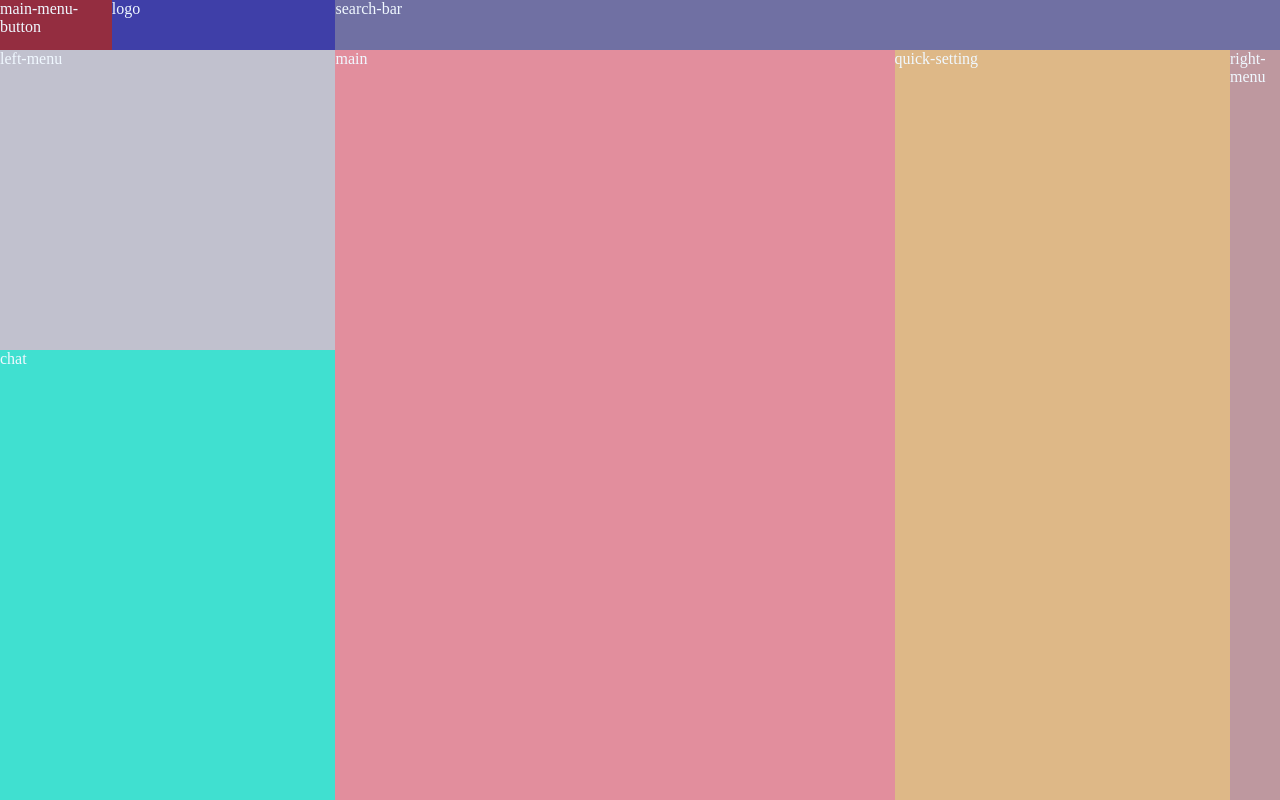
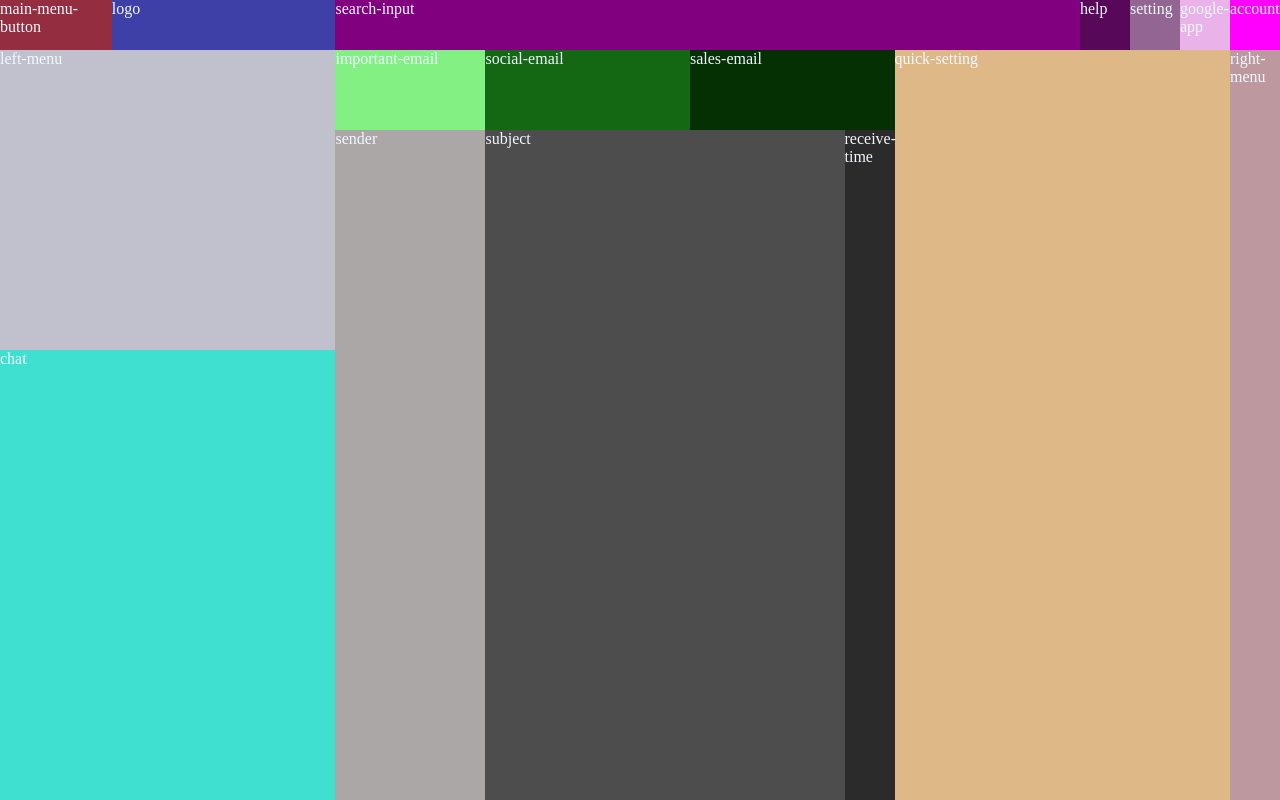
Before and after one commit to catlirex/boolean-uk-html-popular-page-layouts, a website: page gmail/index.html in a window 1280 px wide. Drawn offline with Linux system fonts and the light colour scheme.

Commit message:
add nested grid

```diff
--- a/gmail/index.html
+++ b/gmail/index.html
@@ -10,10 +10,26 @@
   <body>
     <div class="grid-container">
       <div class="logo"><p>logo</p></div>
-      <div class="search-bar"><p>search-bar</p></div>
+      <div class="search-bar">
+        <div class="search-input"><p>search-input</p></div>
+        <div class="help"><p>help</p></div>
+        <div class="setting"><p>setting</p></div>
+        <div class="google-app"><p>google-app</p></div>
+        <div class="account"><p>account</p></div>
+      </div>
       <div class="left-menu"><p>left-menu</p></div>
       <div class="right-menu"><p>right-menu</p></div>
-      <div class="main"><p>main</p></div>
+      <div class="main">
+        <div class="important-email"><p>important-email</p></div>
+        <div class="social-email"><p>social-email</p></div>
+        <div class="sales-email"><p>sales-email</p></div>
+        <div class="email-list">
+          <div class="sender"><p>sender</p></div>
+          <div class="subject"><p>subject</p></div>
+          <div class="receive-time"><p>receive-time</p></div>
+          <div class="subject-sender-list"><p>subject-sender-list</p></div>
+        </div>
+      </div>
 
       <div class="main-menu-button"><p>main-menu-button</p></div>
       <div class="quick-setting"><p>quick-setting</p></div>
--- a/gmail/style.css
+++ b/gmail/style.css
@@ -13,6 +13,27 @@
   width: 100vw;
   height: 100vh;
 }
+.search-bar {
+  display: grid;
+  grid-template:
+    "search-input  help  setting  google-app  account" 50px/
+    1fr 50px 50px 50px 50px;
+}
+
+.main {
+  display: grid;
+  grid-template:
+    "important-email  social-email  sales-email" 80px
+    "email-list email-list email-list" 1fr/
+    150px 1fr 1fr;
+}
+
+.email-list {
+  display: grid;
+  grid-template:
+    "sender subject  receive-time " 1fr/
+    150px 1fr 50px;
+}
 
 @media only screen and (max-width: 600px) {
   .grid-container {
@@ -25,6 +46,22 @@
       50px 2fr 1fr;
   }
   .main-menu-button {
+    display: none;
+  }
+
+  .email-list {
+    display: grid;
+    grid-template:
+      "subject-sender-list  receive-time " 1fr/
+      1fr 50px;
+  }
+  div.subject-sender-list {
+    display: initial;
+  }
+  .sender {
+    display: none;
+  }
+  .subject {
     display: none;
   }
 }
@@ -72,3 +109,59 @@
   background-color: turquoise;
   color: aliceblue;
 }
+
+.search-input {
+  grid-area: search-input;
+  background-color: purple;
+}
+.help {
+  grid-area: help;
+  background-color: rgb(88, 8, 88);
+}
+.setting {
+  grid-area: setting;
+  background-color: rgb(146, 101, 146);
+}
+.google-app {
+  grid-area: google-app;
+  background-color: rgb(233, 179, 233);
+}
+.account {
+  grid-area: account;
+  background-color: rgb(255, 0, 255);
+}
+
+.important-email {
+  grid-area: important-email;
+  background-color: rgb(130, 240, 130);
+}
+.social-email {
+  grid-area: social-email;
+  background-color: rgb(20, 104, 20);
+}
+.sales-email {
+  grid-area: sales-email;
+  background-color: rgb(4, 48, 4);
+}
+.email-list {
+  grid-area: email-list;
+  background-color: yellowgreen;
+}
+
+.subject {
+  grid-area: subject;
+  background-color: rgb(77, 77, 77);
+}
+.sender {
+  grid-area: sender;
+  background-color: rgb(172, 167, 167);
+}
+.receive-time {
+  grid-area: receive-time;
+  background-color: rgb(43, 43, 43);
+}
+.subject-sender-list {
+  grid-area: subject-sender-list;
+  background-color: rgb(123, 123, 182);
+  display: none;
+}
```
